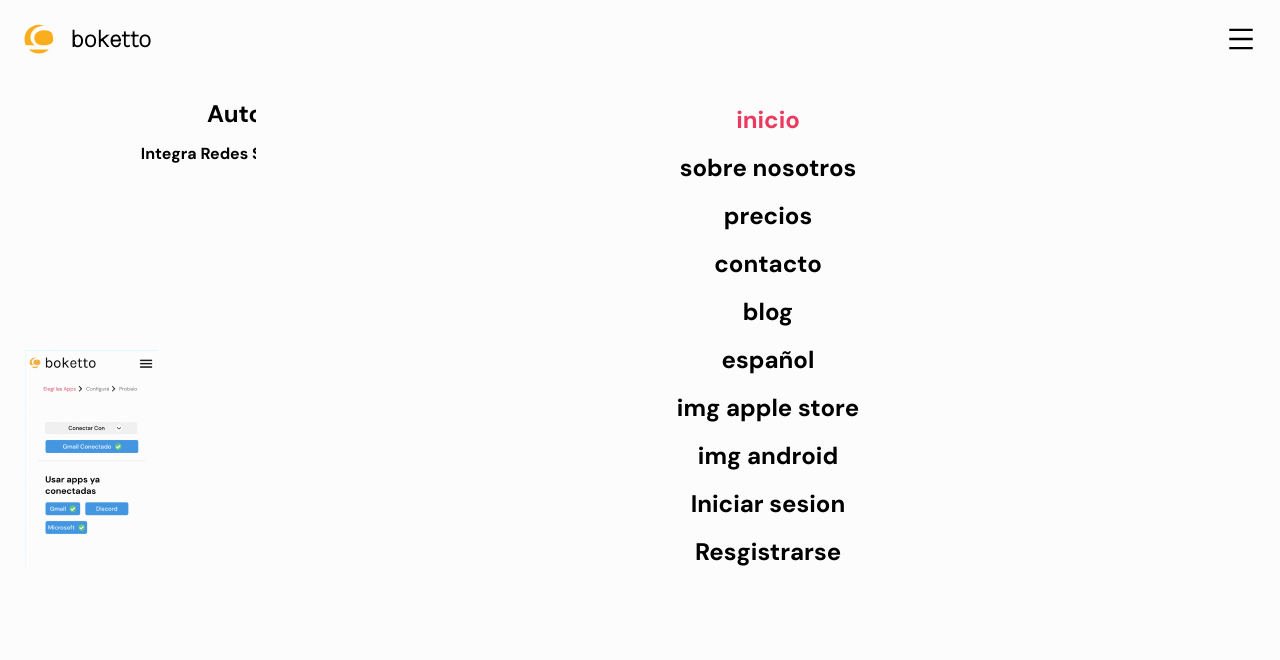
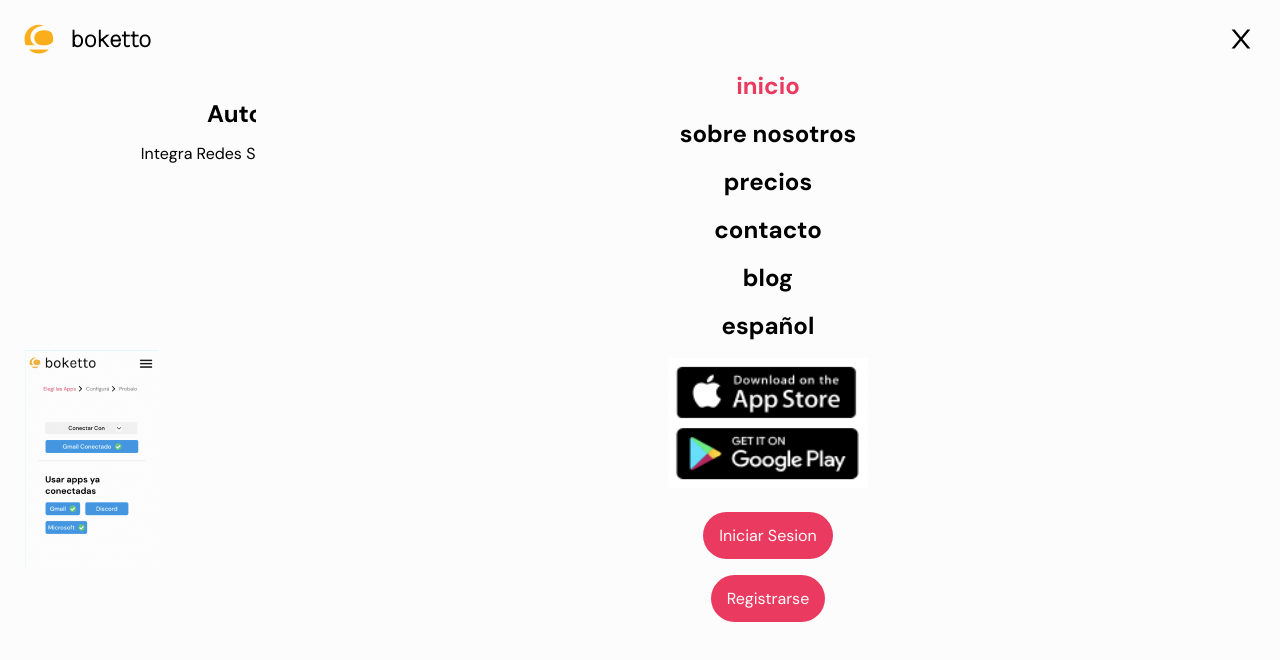
Before and after one commit to Boketto-App/Front, a Next.js app: page / in a window 1280 px wide. Both pictures are taken after a click on the icon 1241 px from the left and 39 px from the top of the page. Shown: the top 660 px of the page. Built offline with nearby package versions, Linux system fonts and the light colour scheme.

Commit message:
feat: Add images and button to sidebar, update globals to use DM Sans font

```diff
--- a/src/components/organisms/Sidebar/Sidebar.module.css
+++ b/src/components/organisms/Sidebar/Sidebar.module.css
@@ -1,5 +1,3 @@
-@import url('https://fonts.googleapis.com/css2?family=DM+Sans:wght@700&display=swap');
-
 .sidebar {
   width: 80vw;
   height: 100vh;
@@ -17,11 +15,13 @@
   font-weight: 700;
   font-size: 24px;
   line-height: 32px;
+
+  z-index: 9;
 }
 
 .navigation {
   display: flex;
-  margin-top: 50px;
+  margin-top: 16px;
   align-self: center;
   flex-direction: column;
   align-items: center;
--- a/src/components/organisms/Sidebar/index.tsx
+++ b/src/components/organisms/Sidebar/index.tsx
@@ -1,7 +1,9 @@
 import { Dispatch, SetStateAction, useState } from 'react'
 
-import { AiOutlineMenu } from 'react-icons/ai'
+import { AiOutlineClose } from 'react-icons/ai'
 import styles from './Sidebar.module.css'
+import Image from 'next/image'
+import Button from '@/components/atoms/Button'
 
 const menuItems = [
   { item: "inicio", page: null },
@@ -10,22 +12,21 @@
   { item: "contacto", page: null },
   { item: "blog", page: null },
   { item: "español", page: null },
-  { item: "img apple store", page: null },
-  { item: "img android", page: null },
-  { item: "Iniciar sesion", page: null },
-  { item: "Resgistrarse", page: null }
+  { item: "apple google stores", component: <Image width={200} height={130} src="/landing/appleGoogleStores.png" alt="Placeholder for apple and google store buttons" />, page: null },
+  { item: "iniciar sesion", component: <Button href='' size='small' text='Iniciar Sesion' key='iniciarSesion' />, page: null },
+  { item: "Resgistrarse", component: <Button href='' size='small' text='Registrarse' key='registro' />, page: null }
 ]
 
-function Sidebar({ setIsSidebarOpen }: { setIsSidebarOpen: Dispatch<SetStateAction<boolean>> }) {
+function Sidebar({ setIsSidebarOpen, isSidebarOpen }: { setIsSidebarOpen: Dispatch<SetStateAction<boolean>>, isSidebarOpen: boolean }) {
   const [selected, setSelected] = useState('inicio')
 
   return (
     <div className={styles.sidebar}>
-      <AiOutlineMenu onClick={() => setIsSidebarOpen(false)} style={{ cursor: 'pointer' }} size={30} />
+      <AiOutlineClose style={{ cursor: 'pointer' }} onClick={() => setIsSidebarOpen(!isSidebarOpen)} size={30} />
 
       <div className={styles.navigation}>
         {menuItems.map(item => <div className={item.item === selected ? styles.selected : undefined} onClick={() => setSelected(item.item)} key={item.item}>
-          {item.item}
+          {item.component || item.item}
         </div>)}
       </div>
     </div>
--- a/src/styles/globals.css
+++ b/src/styles/globals.css
@@ -1,3 +1,6 @@
+@import url('https://fonts.googleapis.com/css2?family=DM+Sans:wght@700&display=swap');
+@import url('https://fonts.googleapis.com/css2?family=DM+Sans:wght@400&display=swap');
+
 * {
   box-sizing: border-box;
   padding: 0;
@@ -15,3 +18,7 @@
   color: inherit;
   text-decoration: none;
 }
+
+.highlight {
+  color: #0898E7;
+}
```
